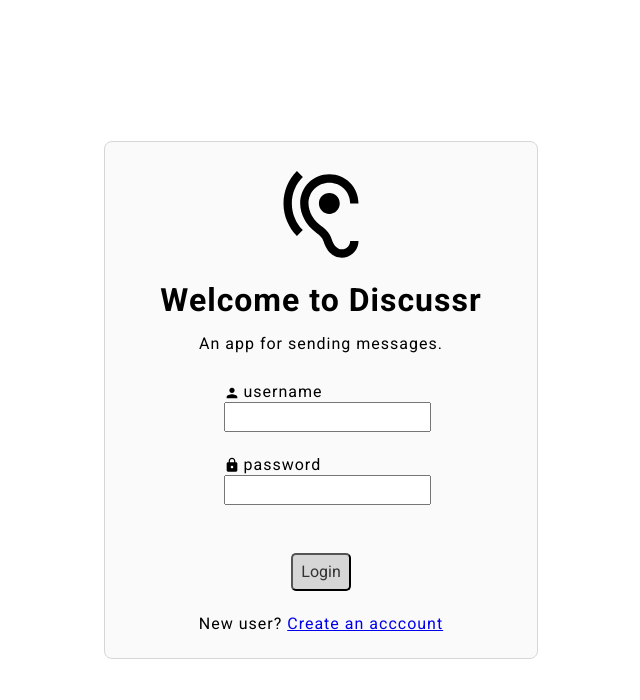
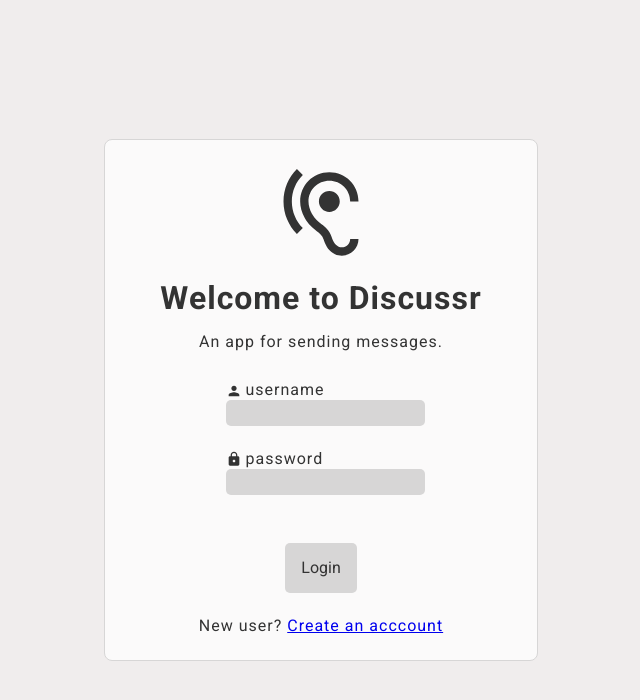
Before and after one commit to dave-forbes/messaging-app, a React (Vite) app in the folder frontend/: page / in a window 1280 px wide. Shown: the top 700 px of the page, without its empty margins (319-959 px from the left). Built offline with nearby package versions, Linux system fonts and the light colour scheme; no server answers.

Commit message:
add generic styles for input, text area and button
- to keep colors consistent

```diff
--- a/frontend/src/styles/global.scss
+++ b/frontend/src/styles/global.scss
@@ -31,6 +31,15 @@
 body {
   font-family: 'Roboto', sans-serif;
   letter-spacing: 1px;
+  background-color: var(--background-color);
+  color: var(--text-color);
+}
+
+input, textarea, button {
+  background-color: var(--secondary-color);
+  color: var(--text-color);
+  border: none;
+  border-radius: 5px;
 }
 
 .appContainer {
@@ -75,7 +84,7 @@ p {
   background-color: var(--background-color);
   color: var(--text-color);
   border-radius: 5px;
-  padding: variables.$spacing-sm;
+  padding: variables.$spacing-md;
   transition: 0.2s;
 }
 
```
